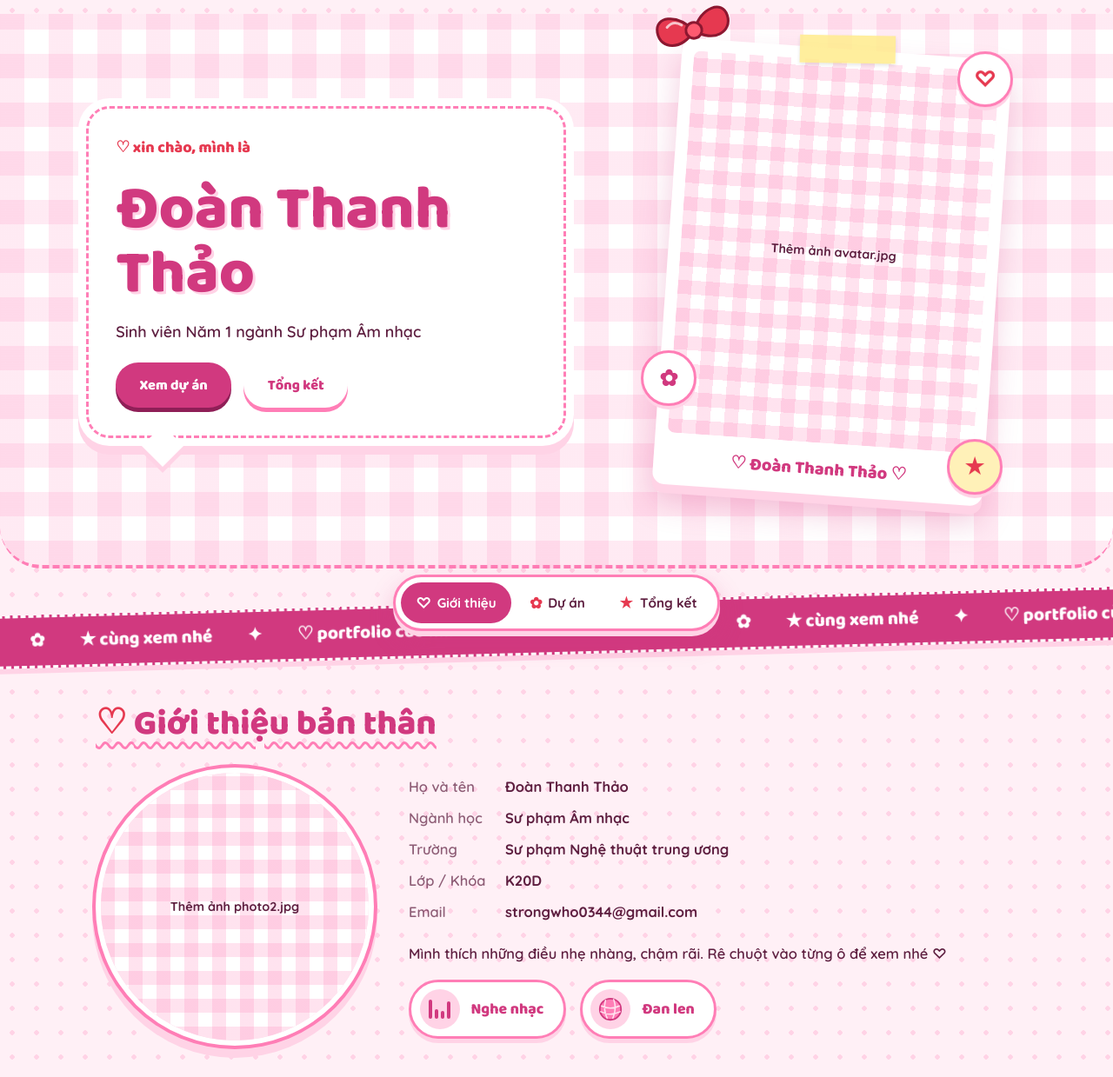
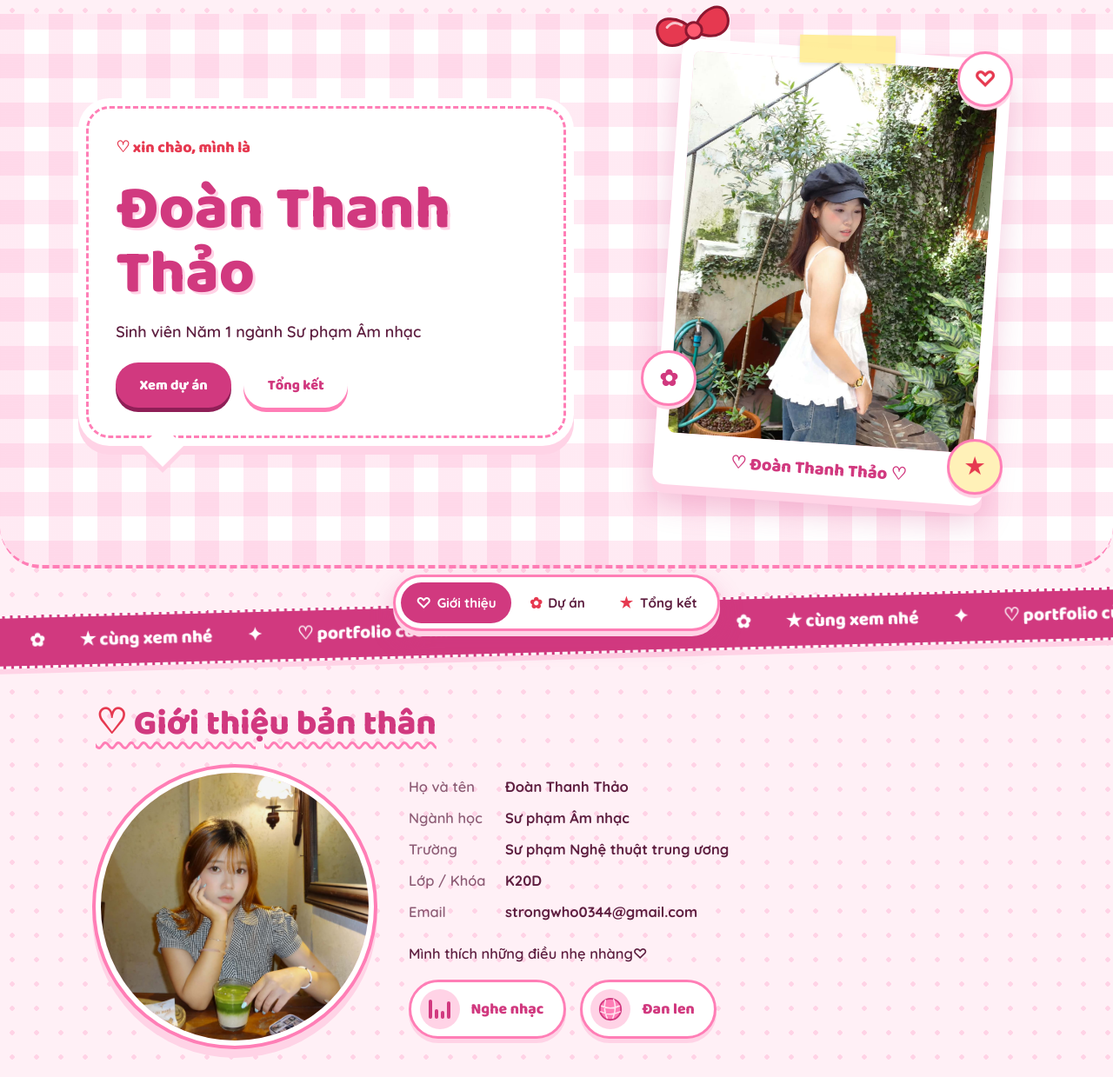
Before and after one commit to giabao848/baby_portfolio, a plain HTML site: page index.html in a window 1280 px wide. Shown: the part 58-1297 px from the top of the page at 87% size. Drawn offline with Linux system fonts and the light colour scheme.

Commit message:
add image

```diff
--- a/index.html
+++ b/index.html
@@ -24,7 +24,7 @@
       <div class="photo">
         <div class="polaroid">
           <span class="tape"></span><span class="bow"></span>
-          <div class="frame"><img class="slot" src="avatar.jpg" alt="Ảnh của tôi" data-hint="Thêm ảnh avatar.jpg"></div>
+          <div class="frame"><img class="slot" src="image/photo1.jpg" alt="Ảnh của tôi" data-hint="Thêm ảnh avatar.jpg"></div>
           <div class="cap">♡ <span data-name>[Họ và tên]</span> ♡</div>
         </div>
         <button class="badge b1" type="button" aria-label="Trái tim">♡</button>
@@ -45,7 +45,7 @@
     <section id="gioi-thieu">
       <h2>Giới thiệu bản thân</h2>
       <div class="about">
-        <div class="pic"><img class="slot" src="photo2.jpg" alt="Ảnh thứ hai" data-hint="Thêm ảnh photo2.jpg"></div>
+        <div class="pic"><img class="slot" src="image/photo2.jpg" alt="Ảnh thứ hai" data-hint="Thêm ảnh photo2.jpg"></div>
         <div>
           <dl class="facts">
             <dt>Họ và tên</dt><dd data-name>Đoàn Thanh Thảo</dd>
@@ -54,7 +54,7 @@
             <dt>Lớp / Khóa</dt><dd>K20D</dd>
             <dt>Email</dt><dd>strongwho0344@gmail.com</dd>
           </dl>
-          <p style="margin-top:1.2rem">Mình thích những điều nhẹ nhàng, chậm rãi. Rê chuột vào từng ô để xem nhé ♡</p>
+          <p style="margin-top:1.2rem">Mình thích những điều nhẹ nhàng♡</p>
 <div class="hobbies">
   <div class="hobby" tabindex="0">
     <span class="hb-icon"><span class="eq"><i></i><i></i><i></i><i></i></span></span>Nghe nhạc
```
Also changed, not shown: bai-2.html (+5 -1 lines), image/photo1.jpg (added), image/photo2.jpg (added).
